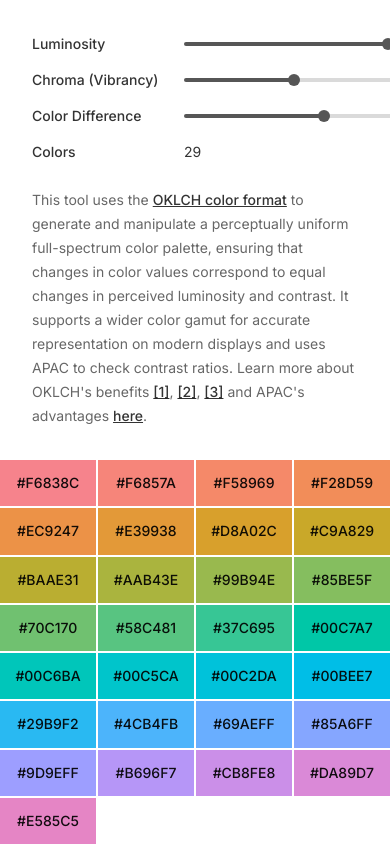
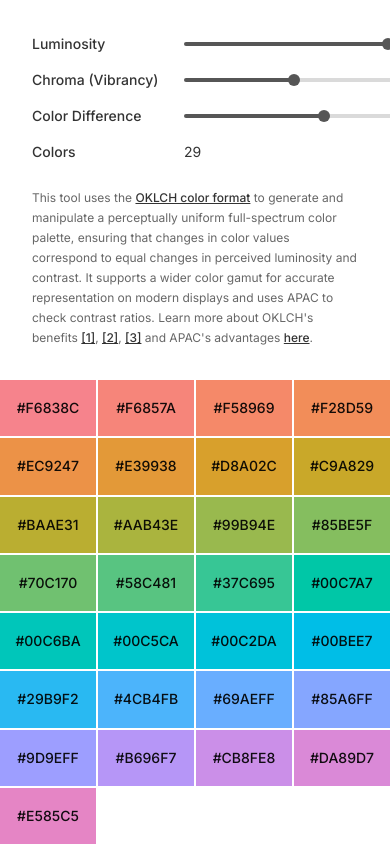
Before and after one commit to mrrocks/colors, a website with bundled scripts: page public/index.html in a window 390 px wide. Shown: the top 844 px of the page. Built offline with nearby package versions, Linux system fonts and the light colour scheme; what apca-w3 would draw is missing.

Commit message:
Adjust responsive for small sizes

```diff
--- a/public/main.css
+++ b/public/main.css
@@ -81,6 +81,10 @@ body {
 .info {
   font-size: 14px;
   color: rgba(0, 0, 0, 0.6);
+  @media (max-width: 968px) {
+    font-size: 12px;
+    line-height: 20px;
+  }
 }
 
 .info a {
@@ -107,4 +111,5 @@ input[type='range']::-webkit-slider-thumb {
   height: 12px;
   background-color: #565656;
   border-radius: 50%;
+  cursor: pointer;
 }
```
